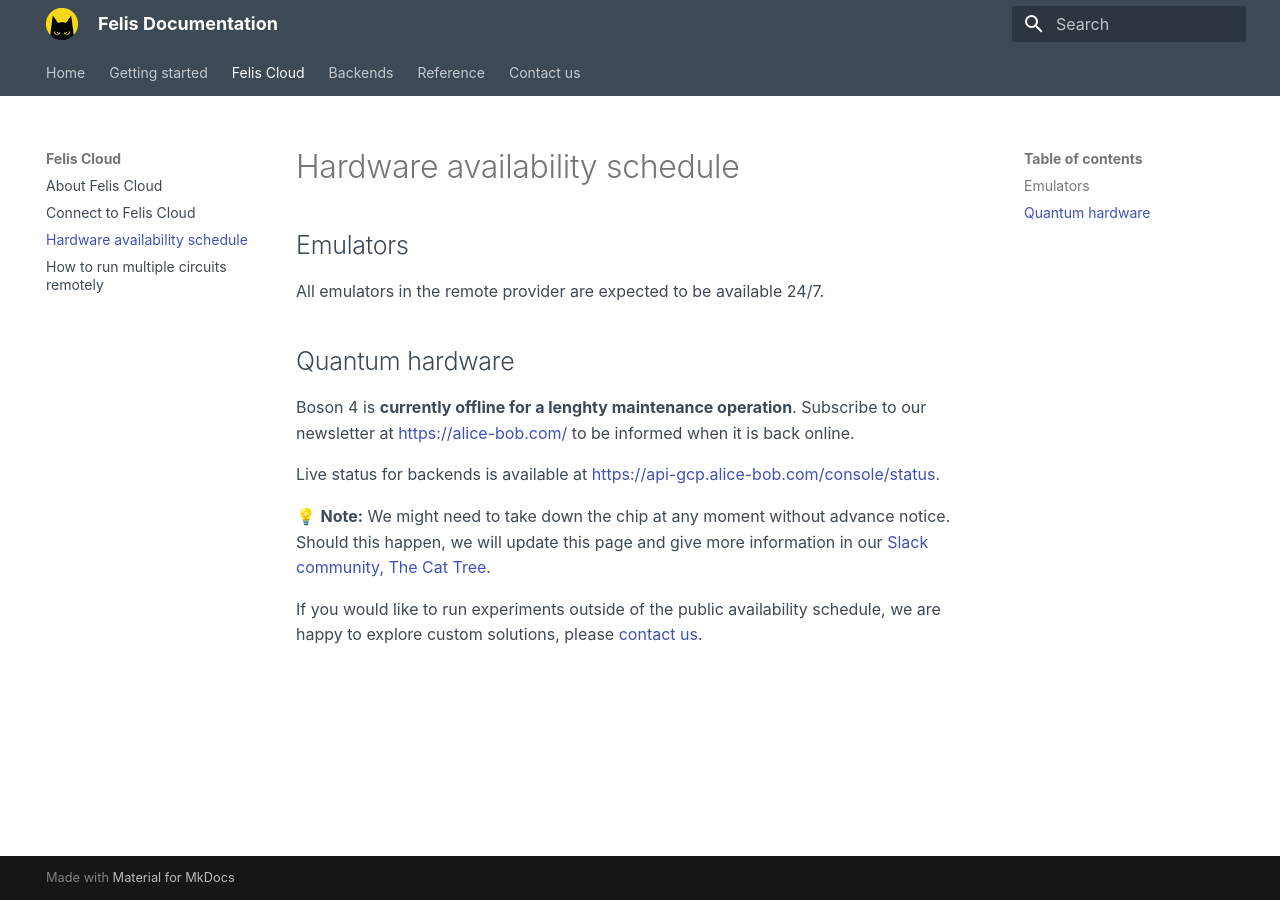
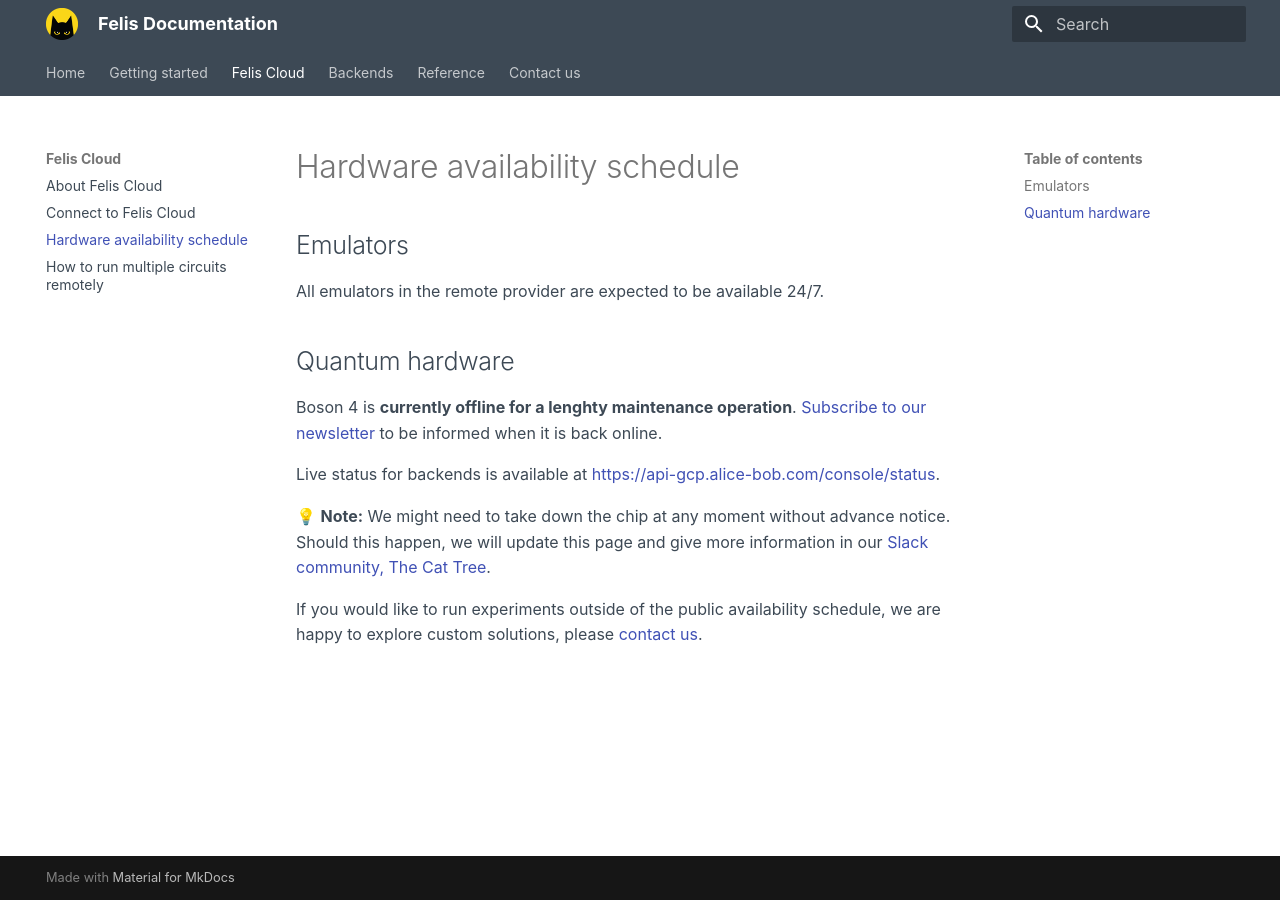
Before and after one commit to Alice-Bob-SW/felis, an MkDocs documentation site: the page built from docs/felis_cloud/hardware_availability_schedule.md, in a window 1280 px wide. Built offline with MkDocs 1.6.1 and Material for MkDocs 9.7.7, drawn with Linux system fonts in a browser that asks for light colours.

Commit message:
Added link to newsletter

```diff
--- a/docs/felis_cloud/hardware_availability_schedule.md
+++ b/docs/felis_cloud/hardware_availability_schedule.md
@@ -6,7 +6,7 @@
 
 ## Quantum hardware
 
-Boson 4 is **currently offline for a lenghty maintenance operation**. Subscribe to our newsletter at [https://alice-bob.com/](https://alice-bob.com/) to be informed when it is back online.
+Boson 4 is **currently offline for a lenghty maintenance operation**. [Subscribe to our newsletter](https://mailchi.mp/alice-bob/newsletter-signups) to be informed when it is back online.
 
 Live status for backends is available at [https://api-gcp.alice-bob.com/console/status](https://api-gcp.alice-bob.com/console/status).
 
```
